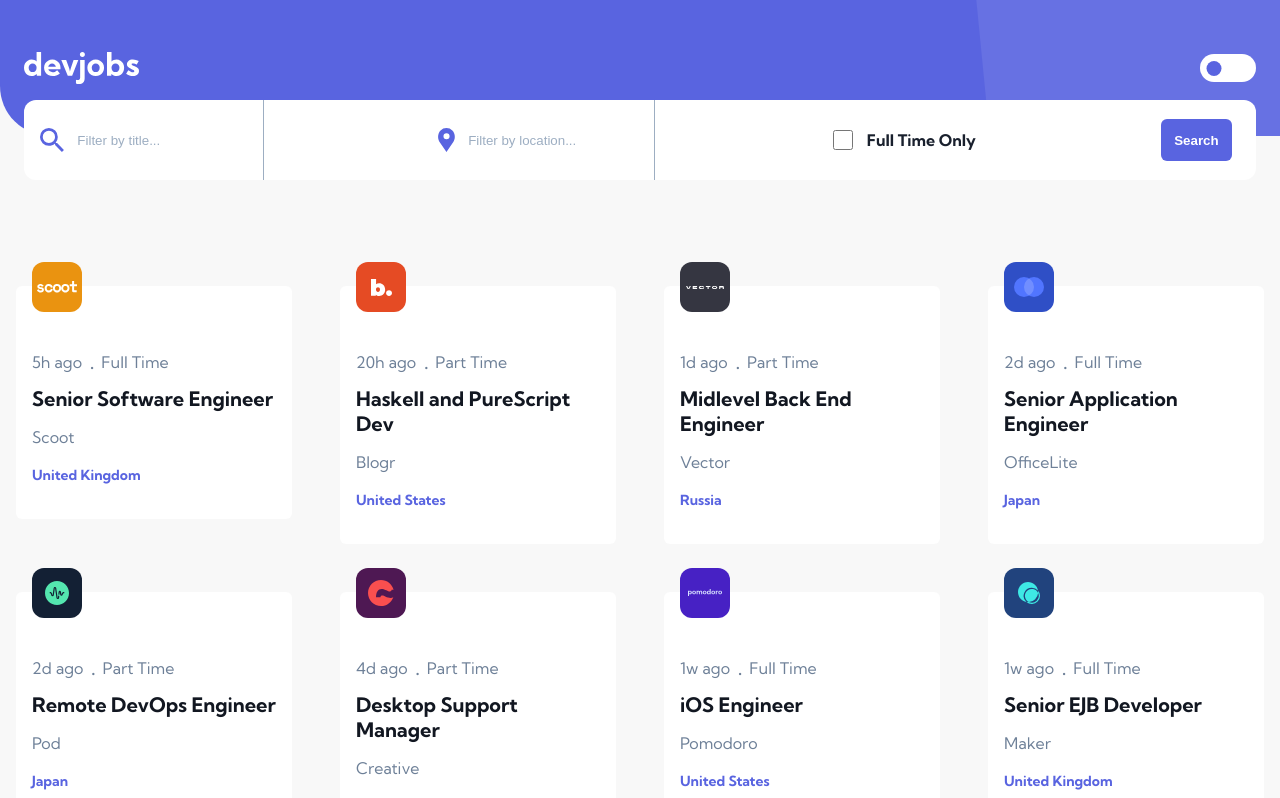
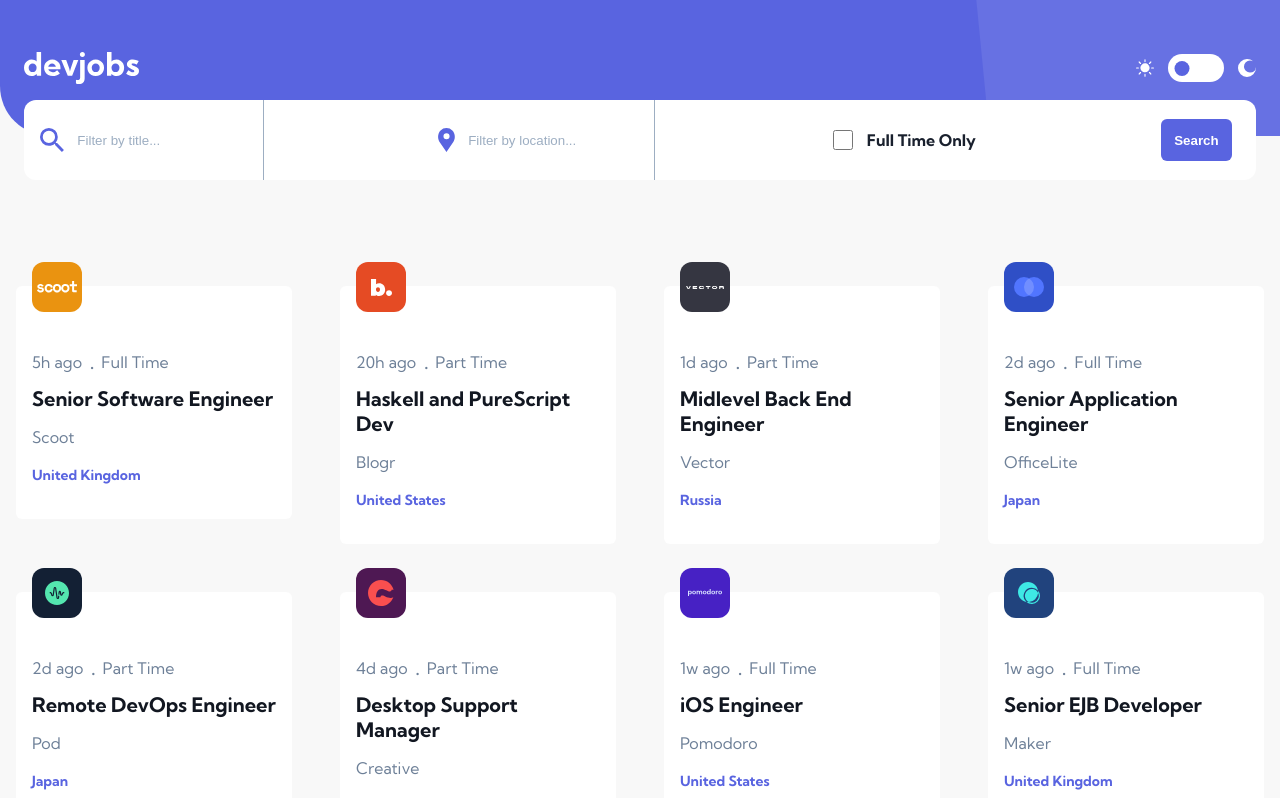
Before and after one commit to agnesnora/devjobs, a React (Vite) app: page / in a window 1280 px wide. Shown: the top 798 px of the page. Built offline with nearby package versions, Linux system fonts and the light colour scheme.

Commit message:
fixing missing icons in header

```diff
--- a/src/components/Header/Header.style.css
+++ b/src/components/Header/Header.style.css
@@ -12,6 +12,16 @@ header img {
   width: 115px;
   height: 32px;
 }
+header .switch--wrapper {
+  width: 120px;
+  display: flex;
+  align-items: center;
+  justify-content: space-between;
+}
+header .switch--wrapper img {
+  width: 18px;
+  height: 18px;
+}
 
 @media (min-width: 769px) {
   header {
--- a/src/components/Header/Header.style.scss
+++ b/src/components/Header/Header.style.scss
@@ -12,6 +12,16 @@ header {
     width: 115px;
     height: 32px;
   }
+  .switch--wrapper {
+    width: 120px;
+    display: flex;
+    align-items: center;
+    justify-content: space-between;
+    img {
+      width: 18px;
+      height: 18px;
+    }
+  }
 }
 @media (min-width: 769px) {
   header {
--- a/src/components/Header/Header.tsx
+++ b/src/components/Header/Header.tsx
@@ -12,6 +12,9 @@ export const Header: FC = () => {
   return (
     <header>
       <img src="/assets/desktop/logo.svg" />
+      <div className="switch--wrapper">
+        {" "}
+        <img src="/assets/desktop/icon-sun.svg" />
         <Switch
           uncheckedIcon={false}
           checkedIcon={false}
@@ -23,6 +26,8 @@ export const Header: FC = () => {
           onColor={"#ffffff"}
           offColor={"#ffffff"}
         />
+        <img src="/assets/desktop/icon-moon.svg" />
+      </div>
     </header>
   );
 };
--- a/src/components/Search/Search.tsx
+++ b/src/components/Search/Search.tsx
@@ -54,7 +54,7 @@ export const Search: FC<SearchProps> = ({
   };
   const handleFilter = () => {
     setIsPopUpOn(true);
-
+    console.log(themeContext?.isPopUpOn);
     // setIsSearchOnTop(false);
   };
   return (
```
Also changed, not shown: 1 other file (tests, documents, lock files or other folders). Lines whose indentation alone changed are shown as unchanged.
